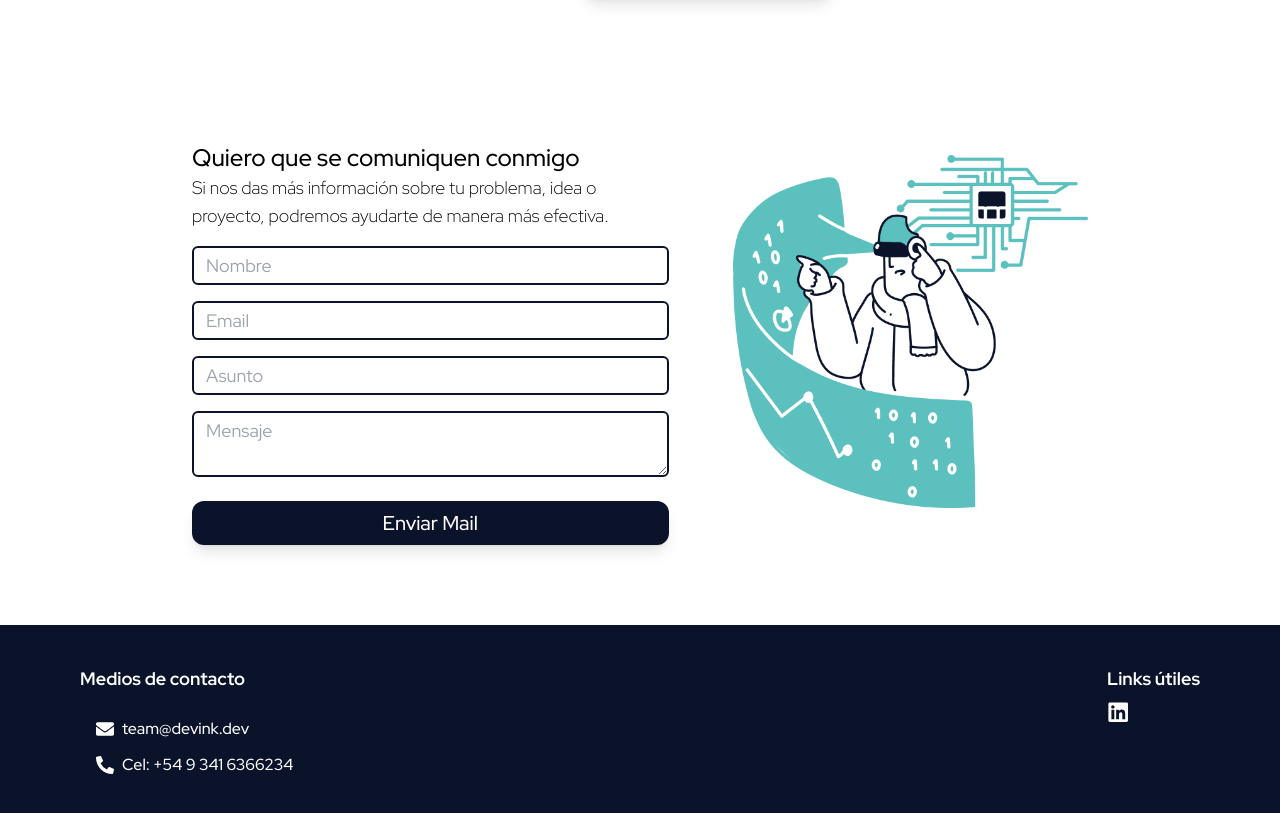
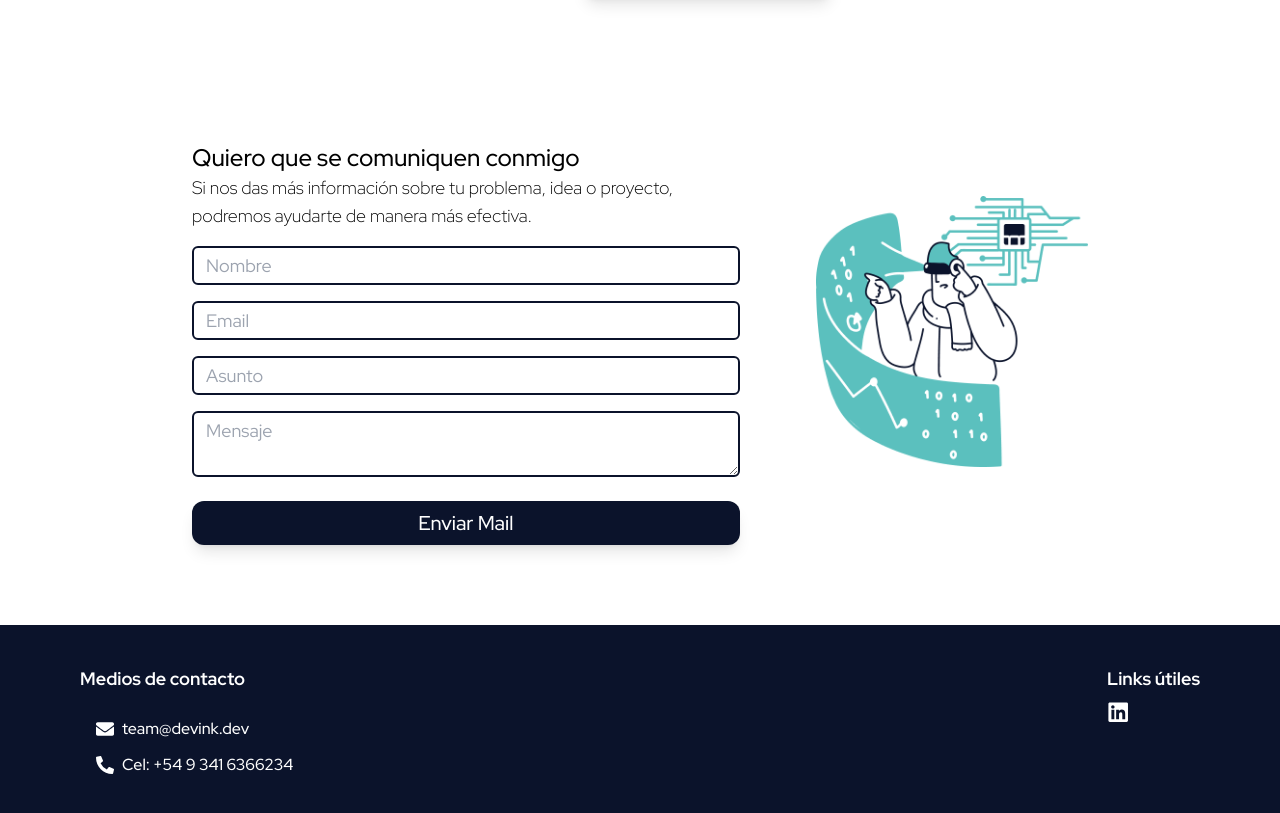
Before and after one commit to Devink-Solutions/devink, a Next.js app: page / in a window 1280 px wide. Shown: the part 2846-3659 px from the top of the page. Built offline with nearby package versions, Linux system fonts and the light colour scheme; what tailwindcss-animated would draw is missing.

Commit message:
fix: email form responsiveness

```diff
--- a/components/ContactForm.jsx
+++ b/components/ContactForm.jsx
@@ -30,9 +30,9 @@ const ContactForm = () => {
 
   return (
     <section className="mx-auto w-full bg-white py-20 ">
-      <div className="mx-auto flex h-[100%] w-[70%]  items-center justify-center gap-3 ">
-        <div className="w-[60%]">
-          <header className="mb-2 w-[90%] py-2">
+      <div className="mx-auto flex h-[100%] w-full  flex-col-reverse items-center justify-center  gap-4 md:w-[70%] md:flex-row ">
+        <div className="w-[60%] w-[90%]">
+          <header className="mb-2 w-full py-2 md:w-[90%]">
             <h3 className="text-xl font-medium md:pt-4 md:text-2xl">
               Quiero que se comuniquen conmigo
             </h3>
@@ -44,7 +44,7 @@ const ContactForm = () => {
           <div className="flex h-auto w-[100%] flex-col justify-center ">
             <form
               onSubmit={sendEmail}
-              className="flex h-[100%] w-[90%] flex-col gap-4 "
+              className="flex h-[100%] w-full flex-col gap-4 md:w-[90%] "
             >
               <input
                 className="rounded-md border-2 border-blue-dark px-3 py-1 text-[18px] outline-2 transition-all duration-300 focus:outline-cyan-bright "
```
